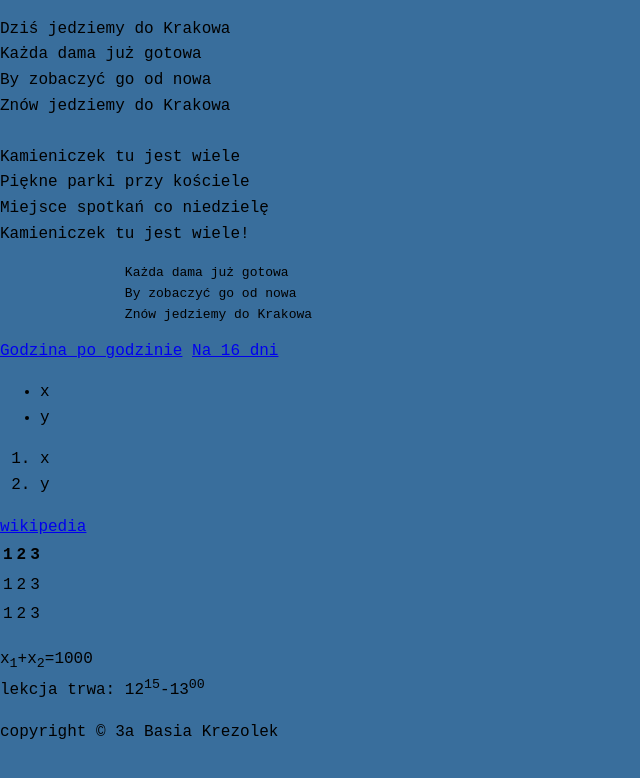
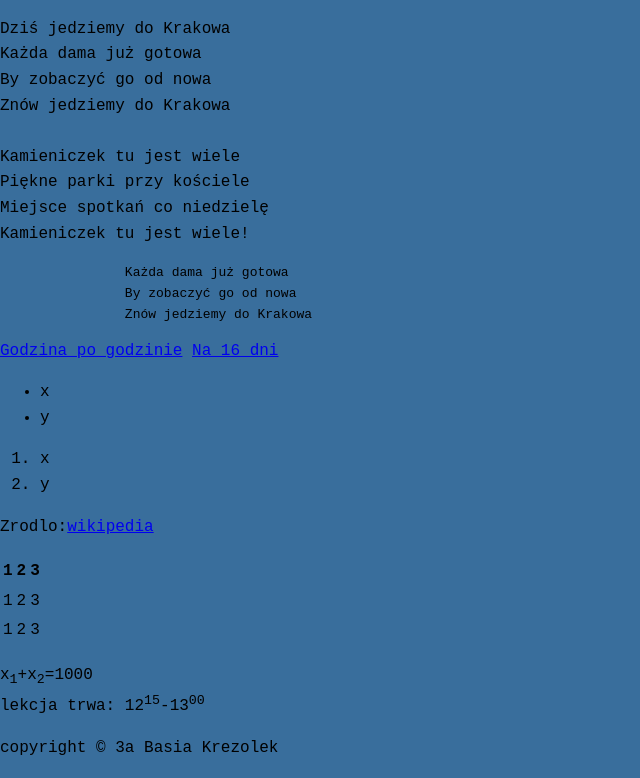
Before and after one commit to Basia516/nie-wiem, a plain HTML site: page index.html in a window 1280 px wide. Shown: the part 1411-2189 px from the top of the page, without its empty margins (0-640 px from the left). Drawn offline with Linux system fonts and the light colour scheme; a script that the page names is missing.

Commit message:
add zrodlo index.html

```diff
--- a/index.html
+++ b/index.html
@@ -72,7 +72,9 @@
 		<li>x</li>
 		<li>y</li>
 		</ol>
-		<a href="https://pl.wikipedia.org/wiki/Wikipedia:Strona_g%C5%82%C3%B3wna" target="_blank">wikipedia</a>
+		<p>
+			Zrodlo:<a href="https://pl.wikipedia.org/wiki/Wikipedia:Strona_g%C5%82%C3%B3wna" target="_blank">wikipedia</a>
+		</p>
 		<table>
 			<tr>
 				<th>1</th>
```
